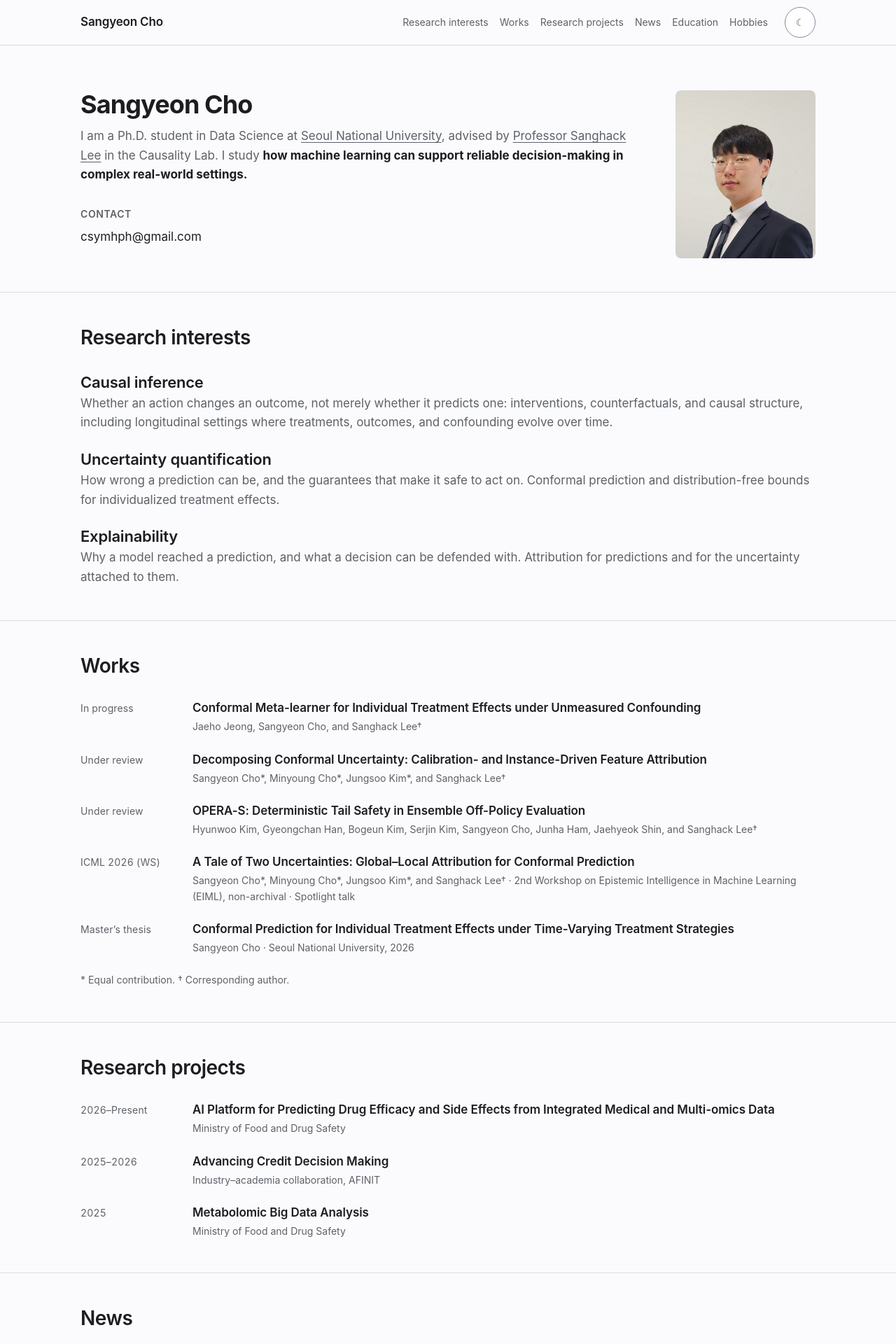
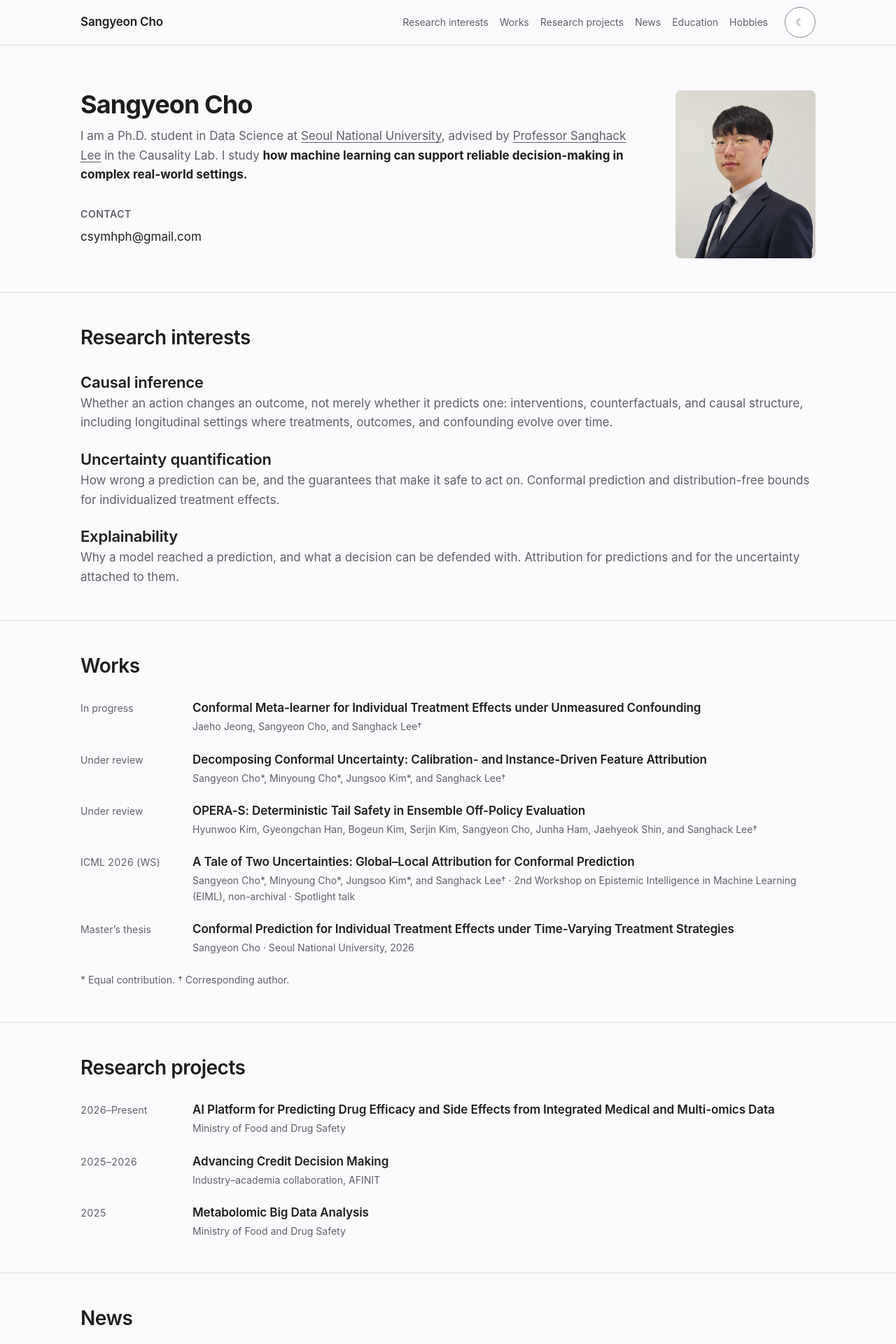
Before and after one commit to csymhph/csymhph.github.io, a Jekyll site: the page built from index.md, in a window 1280 px wide. Shown: the top 1920 px of the page at 70% size. Built offline with Jekyll 4.4.1, drawn with Linux system fonts in a browser that asks for light colours.

Commit message:
Keep the approved portrait framing fixed while revealing more below it.

```diff
--- a/assets/main.scss
+++ b/assets/main.scss
@@ -374,7 +374,7 @@
 
 .portrait img {
   width: 100%;
-  height: 100%;
+  height: 83.3333333333%;
   display: block;
   object-fit: cover;
   transform: scale(1.7);
```
